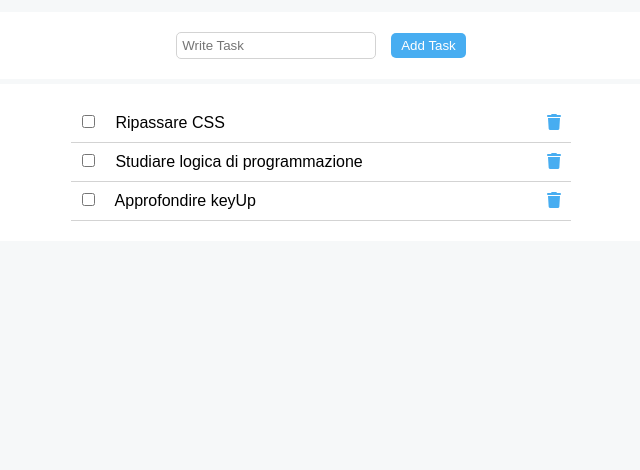
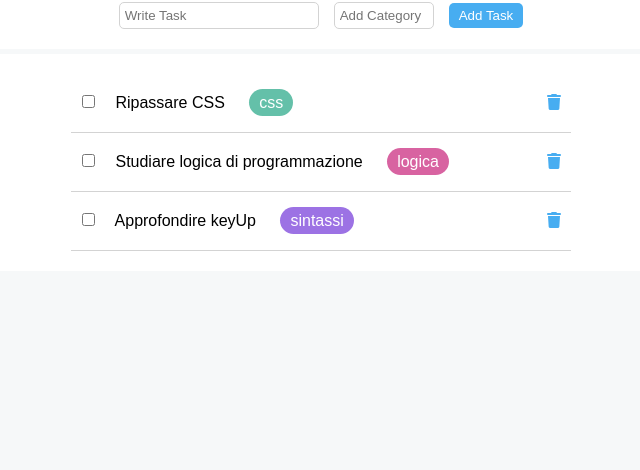
Before and after one commit to salvatoreolivieri/todolist, a plain HTML site: page index.html in a window 1280 px wide. Shown: the part 330-800 px from the top of the page, without its empty margins (319-959 px from the left). Drawn offline with nearby package versions, Linux system fonts and the light colour scheme.

Commit message:
Esercizio completato con aggiunta anche delle categorie

```diff
--- a/index.html
+++ b/index.html
@@ -18,26 +18,46 @@
 
       <div class="add-task-container">
         <div class="input-container">
-          <input type="text" placeholder="Write Task">
-          <button>Add Task</button>
+          <input v-model="newToDoItem.text" type="text" placeholder="Write Task">
+          <input v-model="newToDoItem.category" style="width: 100px;" type="text" placeholder="Add Category">
+          <button @click="addItem()">Add Task</button>
         </div>
       </div>
 
       <div class="task-container">
         <div class="input-container">
+
           <ul>
-            <li v-for="(item, index) in toDoList" :class="item.done ? 'task-done' : '' ">
+            <li
+              v-for="(item, index) in toDoList"
+              :class="item.done ? 'task-done' : '' ">
 
               <div class="task-item">
-                <input @click.splice="taskDone(index)" style="cursor: pointer;" type="checkbox" id="myCheck" >
 
-                {{item.text}}
+                <input
+                  @click.splice="taskDone(index)"
+                  style="cursor: pointer;"
+                  type="checkbox" id="myCheck" >
+
+                <span>
+                  {{item.text}}
+                </span>
+
+                <span
+                  class="category"
+                  :class="item.category">
+                  {{item.category}}
+                </span>
+
               </div>
+
               <div class="trash-item">
                 <i @click="deleteItem(index)" class="fa-solid fa-trash"></i>
               </div>
+
             </li>
           </ul>
+
         </div>
       </div>
 
--- a/script.js
+++ b/script.js
@@ -8,20 +8,29 @@ const app = new Vue({
 
       {
         text: "Ripassare CSS",
-        done: false
+        done: false,
+        category: "css"
       },
 
       {
         text: "Studiare logica di programmazione",
-        done: false
+        done: false,
+        category: "logica"
       },
 
       {
         text: "Approfondire keyUp",
-        done: false
+        done: false,
+        category: "sintassi"
       }
 
-    ]
+    ],
+
+    newToDoItem: {
+        text: "",
+        done: false,
+        category: ""
+    }
 
   },
 
@@ -31,6 +40,15 @@ const app = new Vue({
       this.toDoList[index].done = !this.toDoList[index].done
     },
 
+    addItem(){
+      this.toDoList.push(this.newToDoItem);
+      this.newToDoItem = {
+        text: "",
+        done: false,
+        category: ""
+      };
+    },
+
     deleteItem(index){
       this.toDoList.splice(index, 1);
     }
--- a/style.css
+++ b/style.css
@@ -109,7 +109,7 @@
   border-bottom: 1px solid lightgray;
 
   list-style: none;
-  padding: 10px;
+  padding: 20px 10px;
 }
 
 .input-container li i{
@@ -121,3 +121,22 @@
 #myCheck{
   width: 15px;
 }
+
+.category{
+  color: white;
+  padding: 5px 10px;
+  border-radius: 50px;
+  margin-left: 20px;
+}
+
+.logica{
+  background-color: #D863A1;
+}
+
+.sintassi{
+  background-color: #9C72E4;
+}
+
+.css{
+  background-color: #64C0A9;
+}
```
